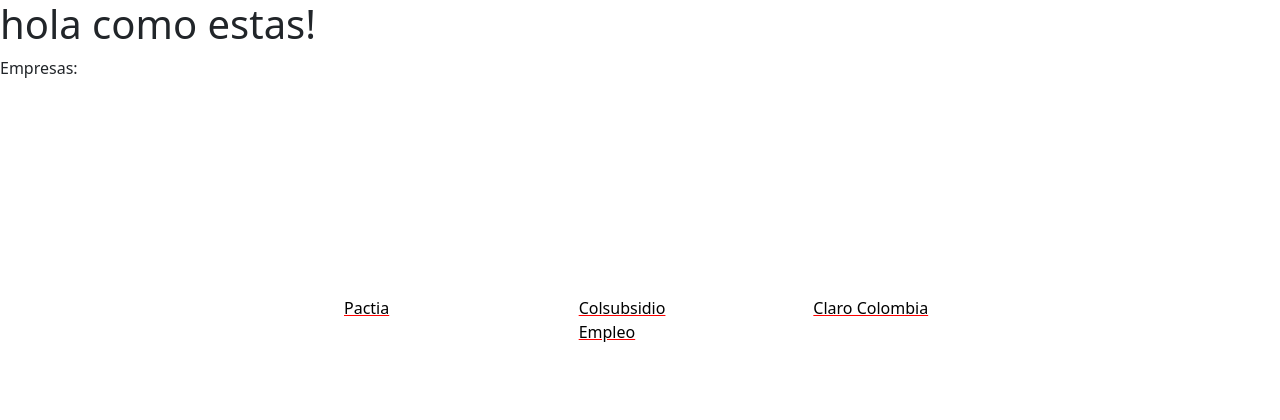
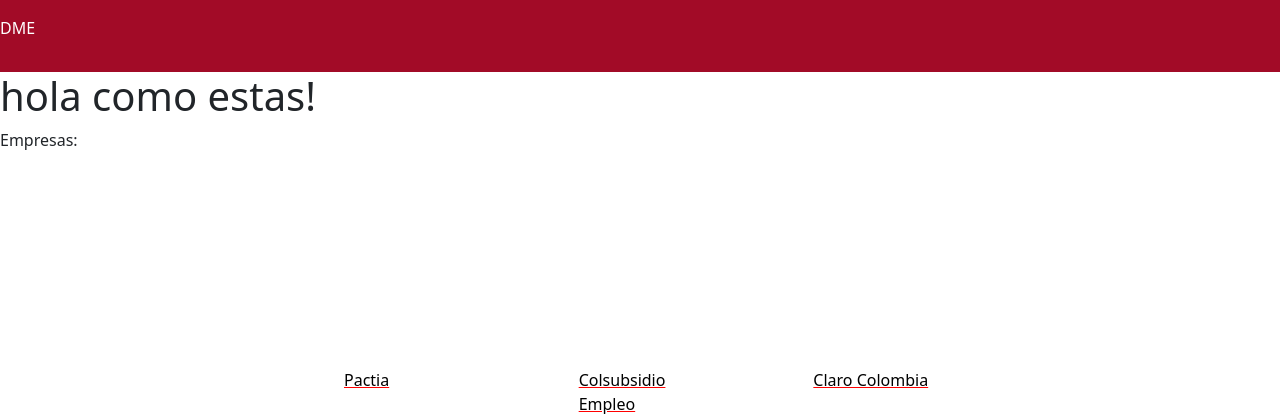
Before and after one commit to Jeronimo1303/DME_landingpage, a Django app: page /landingpage/ in a window 1280 px wide. Shown: the top 420 px of the page. Run offline with Django 5.2, Linux system fonts and the light colour scheme; data comes from the database, SQL or seed files in the repository.

Commit message:
Added header bar

```diff
--- a/home/templates/cliente.html
+++ b/home/templates/cliente.html
@@ -8,6 +8,10 @@
     <link href="https://cdn.jsdelivr.net/npm/bootstrap@5.3.3/dist/css/bootstrap.min.css" rel="stylesheet" integrity="sha384-QWTKZyjpPEjISv5WaRU9OFeRpok6YctnYmDr5pNlyT2bRjXh0JMhjY6hW+ALEwIH" crossorigin="anonymous">
 </head>
 <body>
+
+    <header style="width: 100%; z-index: 1000; display: flex; align-items: center; justify-content: space-between; overflow: hidden;  padding: 1rem 1rem 1rem 0; background-color: #a20b27; color: #fff;">
+        <p>DME</p>
+    </header>
     <h1>hola como estas!</h1>
     <p>Empresas:</p>
 
```
